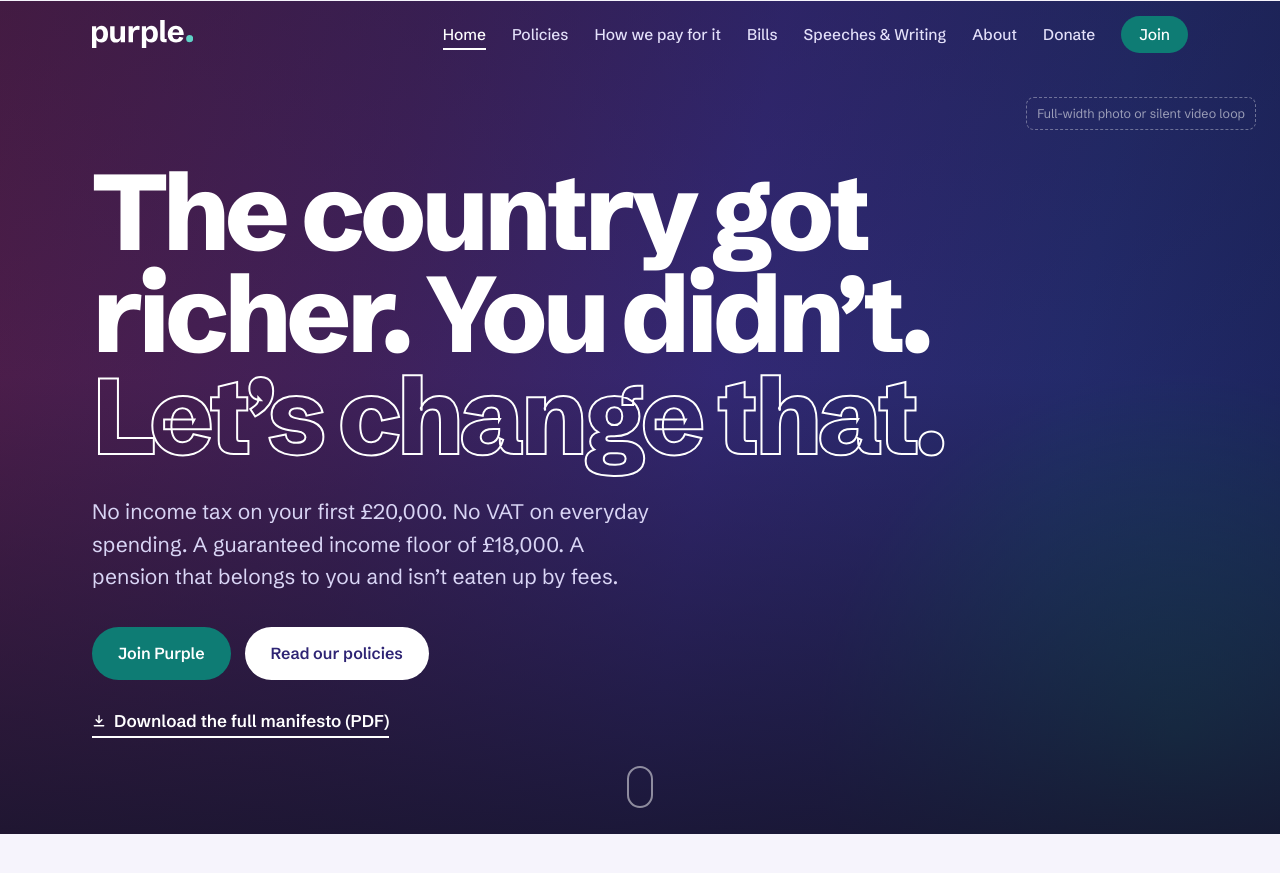
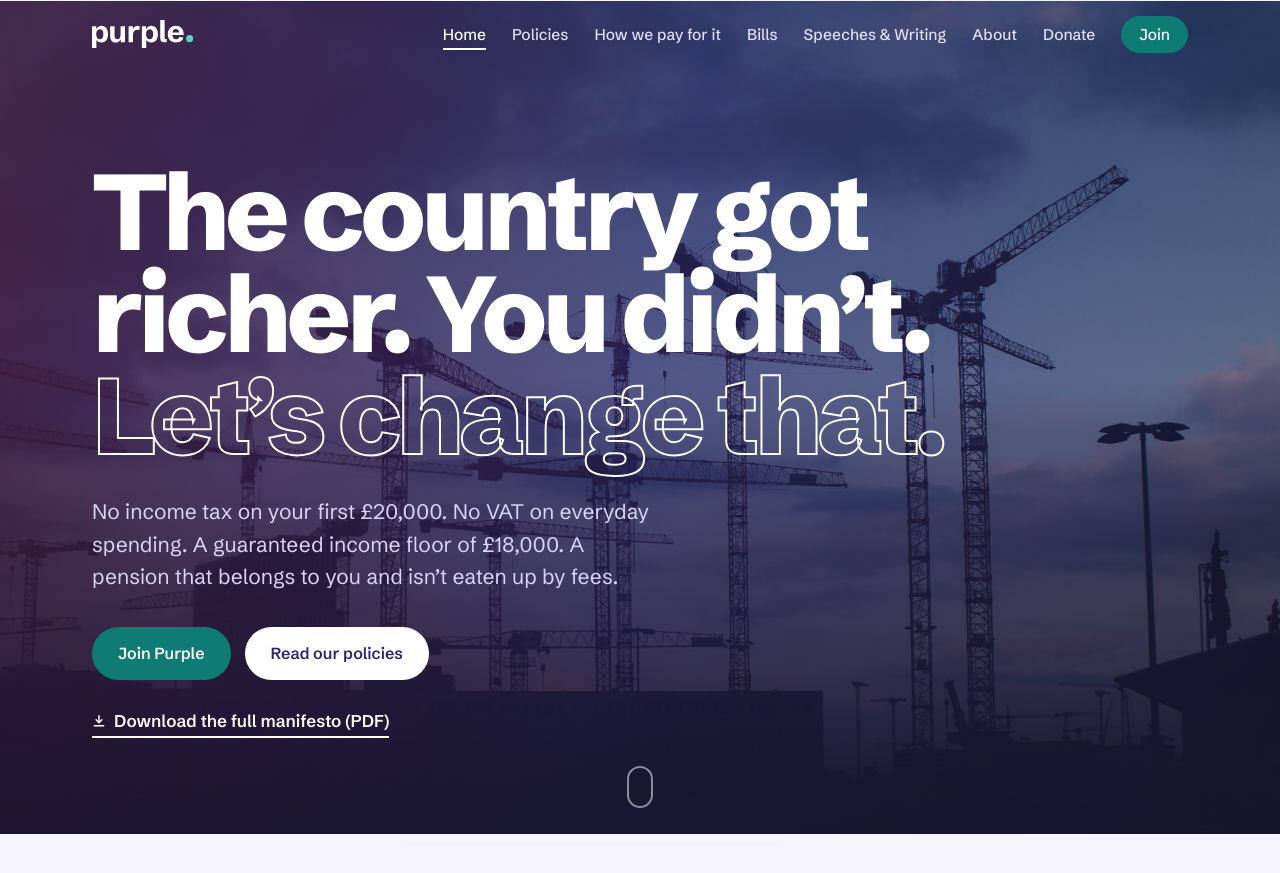
Before and after one commit to Purple-Party-uk/purple, a Jekyll site: the page built from index.html, in a window 1280 px wide and 900 px high. Shown: the top 873 px of the window. Built offline with Jekyll 4.4.1, drawn with Linux system fonts in a browser that asks for light colours.

Commit message:
Home page: add cranes-at-dusk hero image with plum tint (#3)
Claude-Session: https://claude.ai/code/session_016kdNgx8B8XbtF581B1n3V5

Co-authored-by: Claude Opus 5.5 <noreply@anthropic.com>

```diff
--- a/index.html
+++ b/index.html
@@ -4,10 +4,7 @@ nav: home
 title: Purple
 ---
 <section class="hero2">
-  <div class="hero-media blend" aria-hidden="true">
-    {% comment %} To use a photo: add style="background-image:url('{{ '/assets/img/hero.jpg' | relative_url }}');background-size:cover;background-position:center" to this div and delete the label below. {% endcomment %}
-    <span class="hero-media-label">Full-width photo or silent video loop</span>
-  </div>
+  <div class="hero-media blend" aria-hidden="true" style="background-image:linear-gradient(100deg,rgba(91,31,79,.82) 0%,rgba(58,45,134,.6) 50%,rgba(28,39,102,.35) 100%),url('{{ '/assets/img/hero.jpg' | relative_url }}');background-size:cover;background-position:center 60%"></div>
   <div class="wrap hero2-inner">
     <h1 class="reveal">The country got richer. You didn’t.<br><em>Let’s change that.</em></h1>
     <p class="hero2-sub reveal">No income tax on your first £20,000. No VAT on everyday spending. A guaranteed income floor of £18,000. A pension that belongs to you and isn’t eaten up by fees.</p>
```
Also changed, not shown: assets/img/hero.jpg (added).
